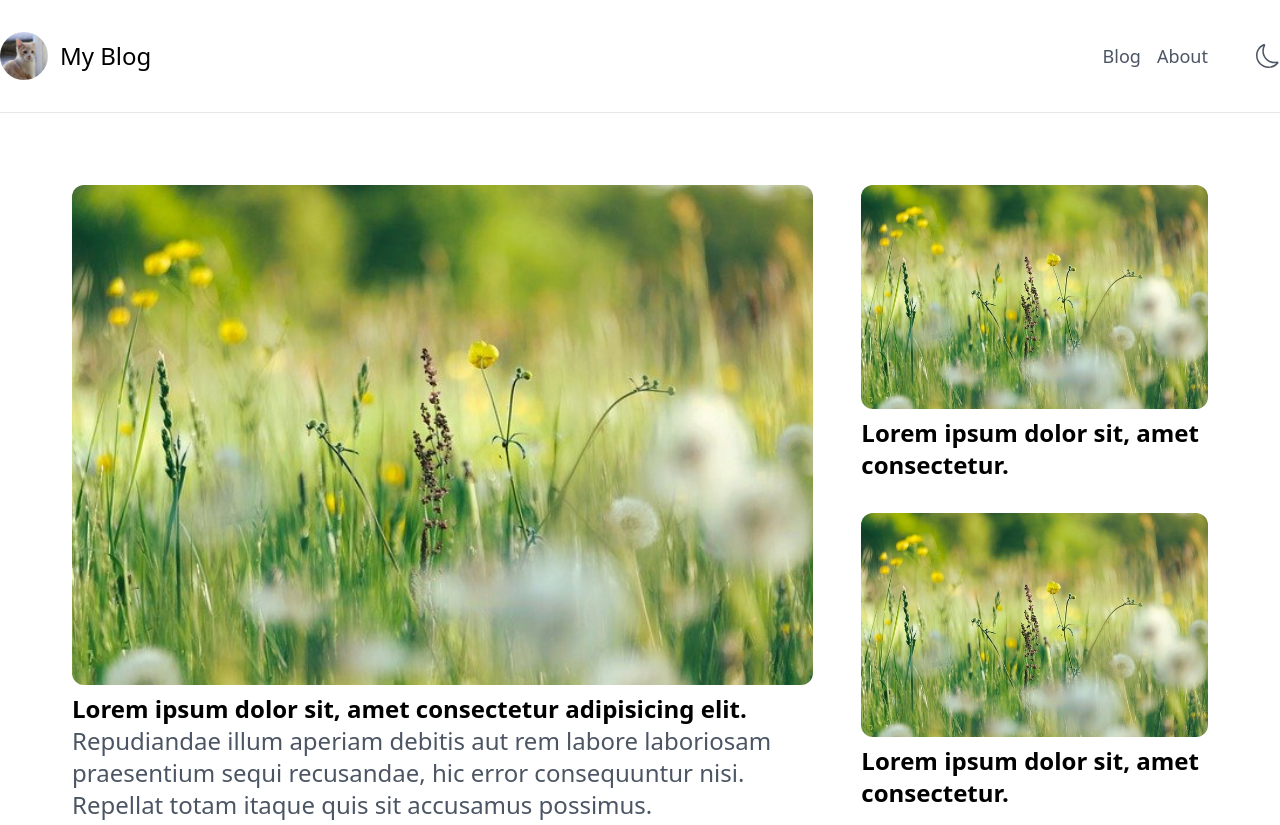
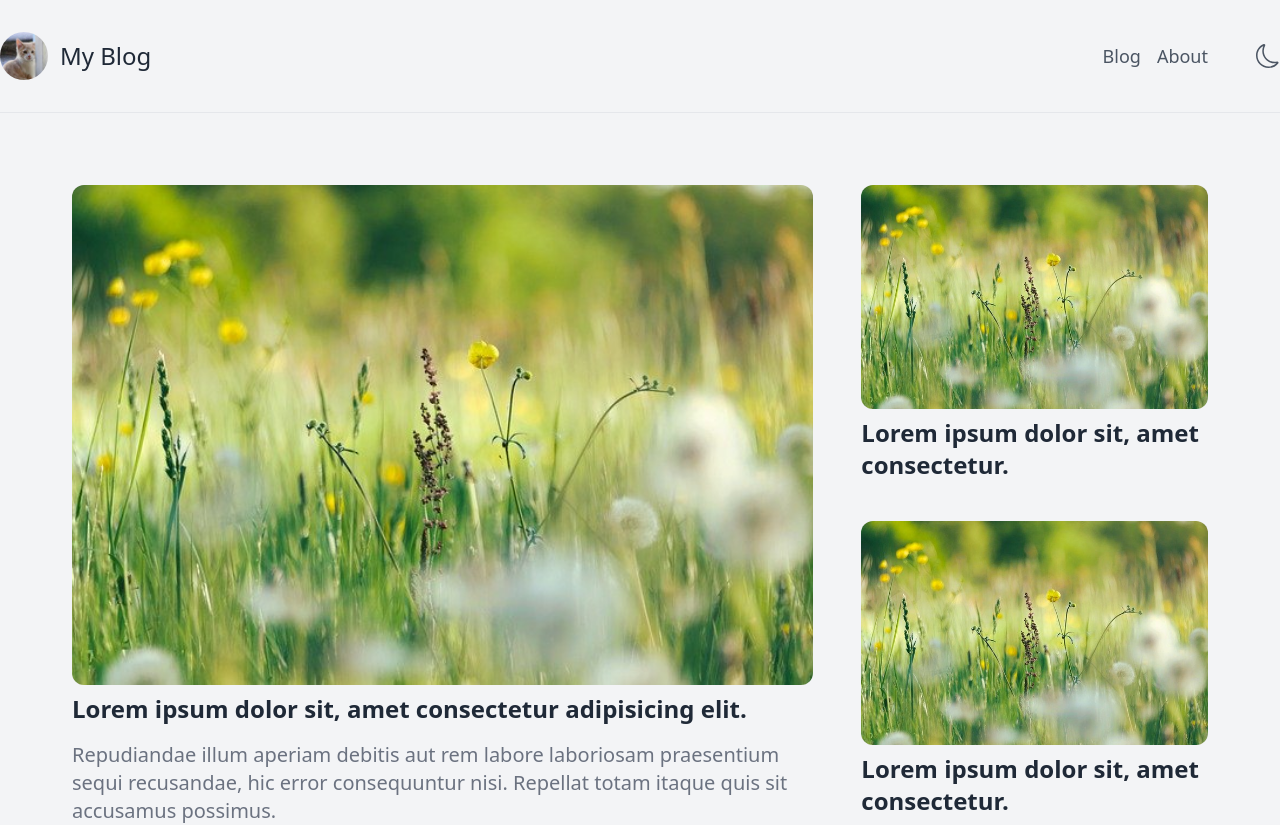
Before and after one commit to markshenouda/Nextjs-Tailwind-MDX-blog-starter, a Next.js app: page / in a window 1280 px wide. Shown: the top 825 px of the page. Built offline with nearby package versions, Linux system fonts and the light colour scheme.

Commit message:
added light/dark theme

```diff
--- a/package.json
+++ b/package.json
@@ -9,6 +9,7 @@
     "lint": "next lint"
   },
   "dependencies": {
+    "clsx": "^1.2.1",
     "next": "12.2.0",
     "react": "18.2.0",
     "react-dom": "18.2.0",
@@ -23,6 +24,7 @@
     "eslint-config-next": "12.2.0",
     "postcss": "^8.4.14",
     "prettier": "^2.7.1",
+    "prettier-plugin-organize-imports": "^3.0.0",
     "prettier-plugin-tailwindcss": "^0.1.11",
     "tailwindcss": "^3.1.4",
     "typescript": "4.7.4"
--- a/src/components/Card.tsx
+++ b/src/components/Card.tsx
@@ -21,7 +21,9 @@ function Card({ title, description, image, slug, readTime }: Props) {
             }`}
           />
           <h2 className="mt-2 text-2xl font-bold">{title}</h2>
-          <p className="text-2xl text-gray-600">{description}</p>
+          <p className="mt-4 text-xl text-gray-500 dark:text-gray-400">
+            {description}
+          </p>
         </div>
       </a>
     </Link>
--- a/src/components/Footer.tsx
+++ b/src/components/Footer.tsx
@@ -1,6 +1,6 @@
 function Footer() {
   return (
-    <footer className="border-t bg-slate-100 p-2 py-16 text-center text-slate-600">
+    <footer className="border-t bg-slate-100 p-2 py-16 text-center text-slate-600 dark:border-gray-700 dark:bg-slate-800 dark:text-slate-100">
       &copy; {new Date().getFullYear()} My Blog
     </footer>
   );
--- a/src/components/Header.tsx
+++ b/src/components/Header.tsx
@@ -1,10 +1,12 @@
 import Link from "next/link";
-import { BsMoon, BsGithub } from "react-icons/bs";
-import { FiTwitter } from "react-icons/fi";
+import { BsMoon, BsSun } from "react-icons/bs";
+import { useTheme, Theme } from "@/contexts/ThemeContext";
 
 function Header() {
+  const [theme, switchTheme] = useTheme();
+
   return (
-    <div className="border-b">
+    <div className="border-b dark:border-gray-800">
       <header className="container mx-auto flex items-center justify-between py-8 text-2xl">
         <div className="flex items-center gap-3">
           <img
@@ -16,17 +18,25 @@ function Header() {
             <a className="font-medium">My Blog</a>
           </Link>
         </div>
-        <div className="flex gap-4 text-gray-600">
+        <div className="flex gap-4 text-gray-600 dark:text-gray-300">
           <nav className="mr-8 flex gap-4 text-lg">
             <Link href="/">
-              <a className="text-gray-600 hover:text-gray-900">Blog</a>
+              <a className="hover:text-gray-900 dark:hover:text-gray-100">
+                Blog
+              </a>
             </Link>
             <Link href="/">
-              <a className="text-gray-600 hover:text-gray-900">About</a>
+              <a className="hover:text-gray-900 dark:hover:text-gray-100">
+                About
+              </a>
             </Link>
           </nav>
-          <button className="text-gray-600 hover:text-gray-700">
-            <BsMoon />
+          <button
+            className="hover:text-gray-700 dark:hover:text-gray-100"
+            onClick={switchTheme}
+            title="Toggle Theme"
+          >
+            {theme === Theme.LIGHT ? <BsMoon /> : <BsSun />}
           </button>
         </div>
       </header>
--- /dev/null
+++ b/src/contexts/ThemeContext.tsx
@@ -0,0 +1,34 @@
+import type { ReactNode } from "react";
+import { createContext, useContext, useState } from "react";
+
+export enum Theme {
+  DARK = "dark",
+  LIGHT = "light",
+}
+
+export type ThemeContextType = [Theme | null, () => void];
+
+type ThemeProviderProps = {
+  children: ReactNode;
+};
+
+export const ThemeContext = createContext<ThemeContextType>([null, () => null]);
+
+export function ThemeProvider({ children }: ThemeProviderProps) {
+  const [theme, setTheme] = useState<Theme | null>(Theme.LIGHT);
+
+  const switchTheme = () => {
+    setTheme((value) => (value === Theme.LIGHT ? Theme.DARK : Theme.LIGHT));
+  };
+
+  return (
+    <ThemeContext.Provider value={[theme, switchTheme]}>
+      {children}
+    </ThemeContext.Provider>
+  );
+}
+
+export function useTheme() {
+  const context = useContext(ThemeContext);
+  return context;
+}
--- a/src/pages/_app.tsx
+++ b/src/pages/_app.tsx
@@ -2,17 +2,31 @@ import "../styles/globals.css";
 import type { AppProps } from "next/app";
 import Header from "@/components/Header";
 import Footer from "@/components/Footer";
+import { ThemeProvider, useTheme } from "@/contexts/ThemeContext";
+import type { ReactNode } from "react";
+import clsx from "clsx";
 
-function MyApp({ Component, pageProps }: AppProps) {
+const Wrapper = ({ children }: { children: ReactNode }) => {
+  const [theme] = useTheme();
   return (
-    <div>
-      <Header />
-      <main className="container mx-auto">
+    <div className={clsx(theme)}>
+      <div className="border-gray-200 bg-gray-100 text-gray-800 dark:border-gray-900 dark:bg-gray-900 dark:text-white">
+        <Header />
+        <main className="container mx-auto">{children}</main>
+        <Footer />
+      </div>
+    </div>
+  );
+};
+
+function App({ Component, pageProps }: AppProps) {
+  return (
+    <ThemeProvider>
+      <Wrapper>
         <Component {...pageProps} />
-      </main>
-      <Footer />
-    </div>
+      </Wrapper>
+    </ThemeProvider>
   );
 }
 
-export default MyApp;
+export default App;
--- a/tailwind.config.js
+++ b/tailwind.config.js
@@ -1,5 +1,6 @@
 /** @type {import('tailwindcss').Config} */
 module.exports = {
+  darkMode: "class",
   content: [
     "./src/pages/**/*.{js,ts,jsx,tsx}",
     "./src/components/**/*.{js,ts,jsx,tsx}",
--- a/tsconfig.json
+++ b/tsconfig.json
@@ -17,7 +17,8 @@
     "baseUrl": ".",
     "paths": {
       "@/components/*": ["./src/components/*"],
-      "@/styles/*": ["./src/styles/*"]
+      "@/styles/*": ["./src/styles/*"],
+      "@/contexts/*": ["./src/contexts/*"]
     }
   },
   "include": ["next-env.d.ts", "**/*.ts", "**/*.tsx"],
```
Also changed, not shown: 1 other file (tests, documents, lock files or other folders).
